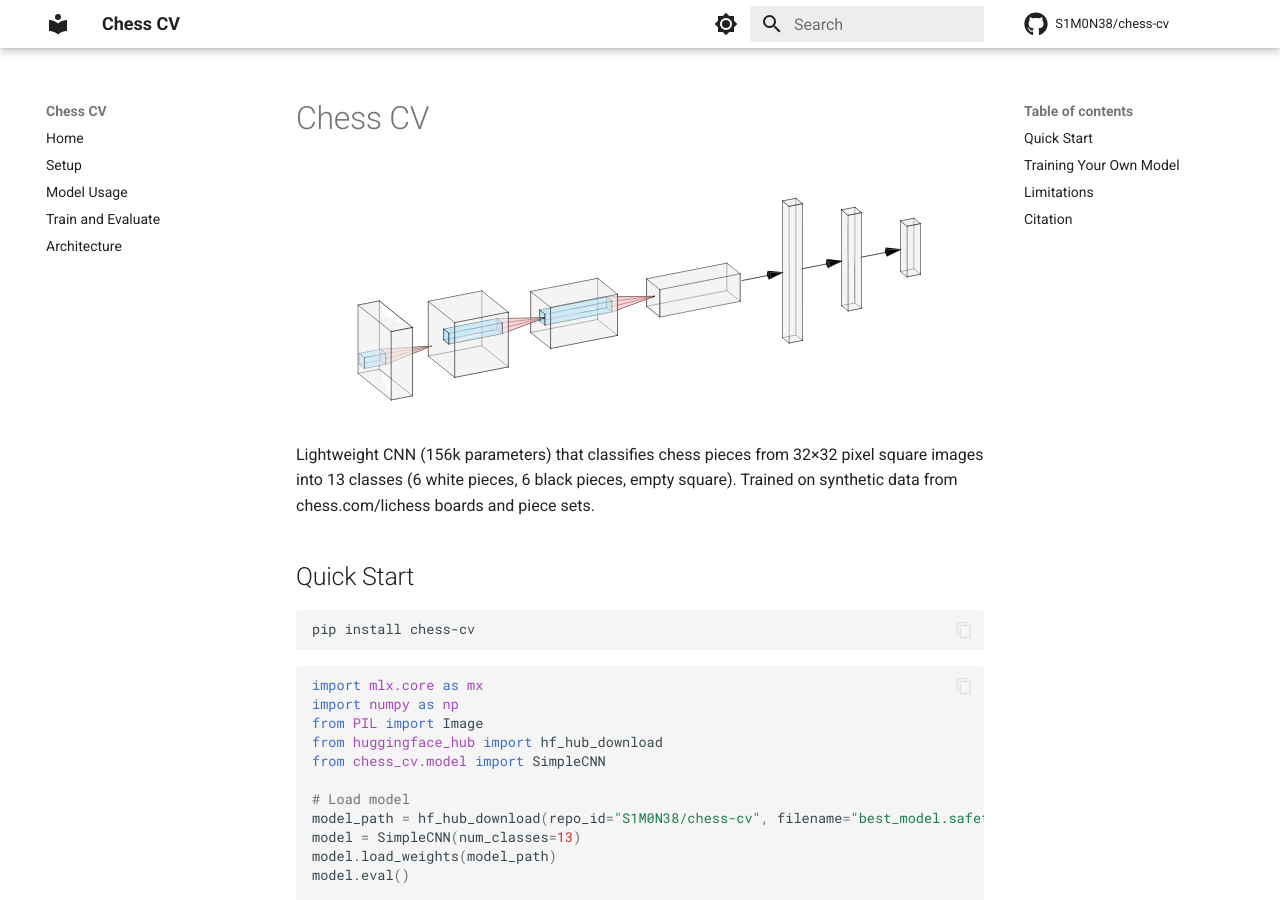
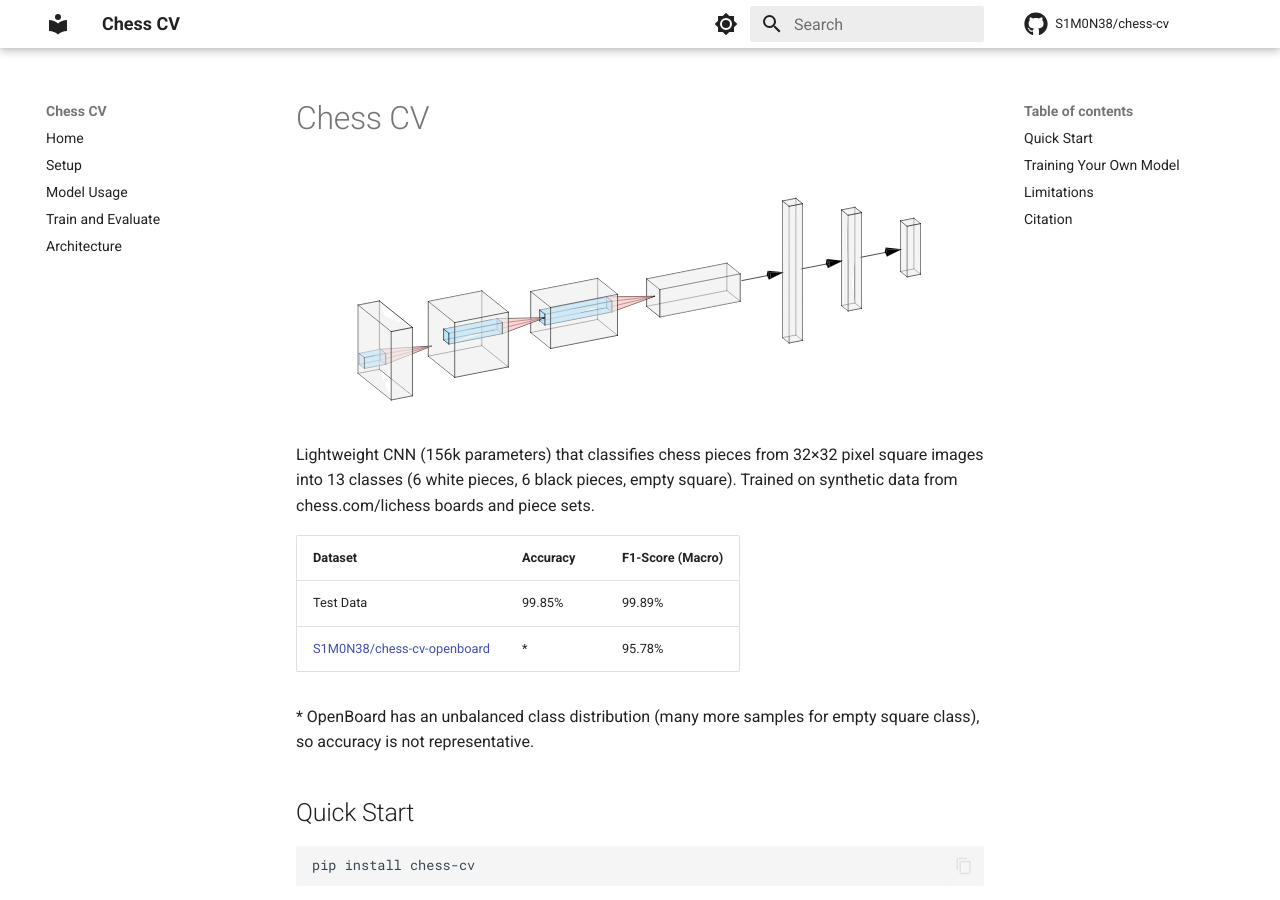
Before and after one commit to S1M0N38/chess-cv, an MkDocs documentation site: the page built from docs/README_hf.md, in a window 1280 px wide and 900 px high. Built offline with MkDocs 1.6.1 and Material for MkDocs 9.7.7, drawn with Linux system fonts in a browser that asks for light colours; comment, search, counter and statistics services are not loaded.

Commit message:
docs: add result tables in the READMEs

```diff
--- a/docs/README_hf.md
+++ b/docs/README_hf.md
@@ -52,6 +52,13 @@ pipeline_tag: image-classification
 </div>
 
 Lightweight CNN (156k parameters) that classifies chess pieces from 32×32 pixel square images into 13 classes (6 white pieces, 6 black pieces, empty square). Trained on synthetic data from chess.com/lichess boards and piece sets.
+
+| Dataset                                                                                  | Accuracy | F1-Score (Macro) |
+| ---------------------------------------------------------------------------------------- | -------- | ---------------- |
+| Test Data                                                                                | 99.85%   | 99.89%           |
+| [S1M0N38/chess-cv-openboard](https://huggingface.co/datasets/S1M0N38/chess-cv-openboard) | \*       | 95.78%           |
+
+\* OpenBoard has an unbalanced class distribution (many more samples for empty square class), so accuracy is not representative.
 
 ## Quick Start
 
```
Also changed, not shown: README.md (+7 -0 lines).
